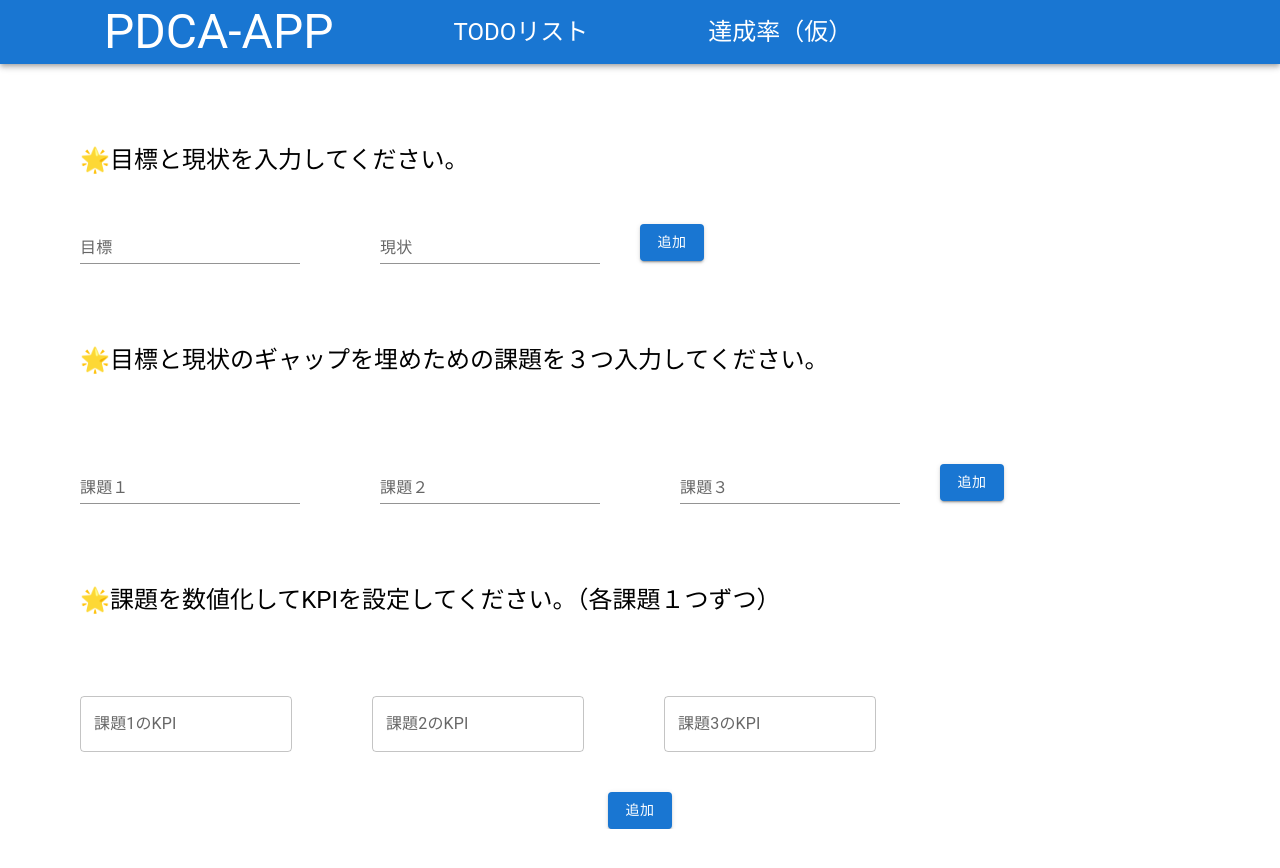
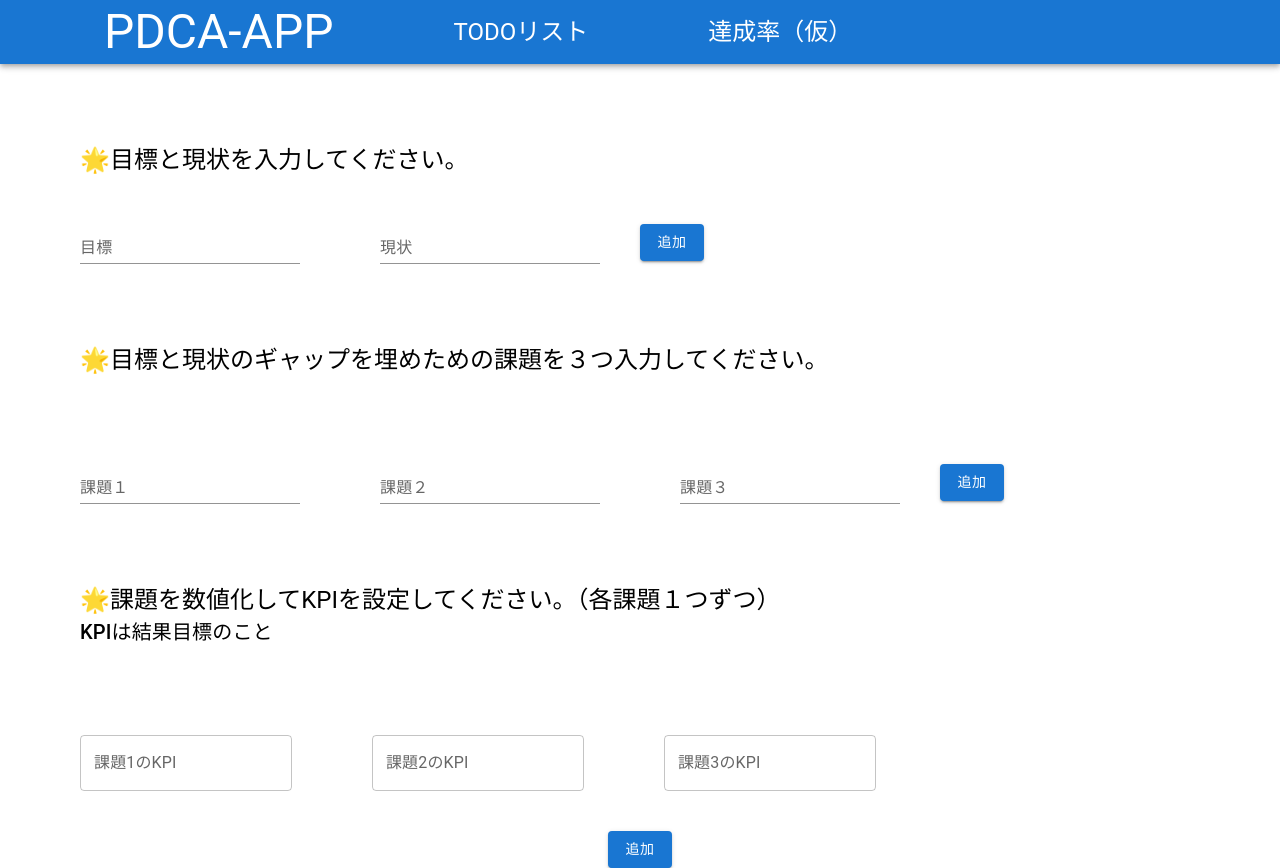
Before and after one commit to taipon55/pdca-app, a Next.js app: page / in a window 1280 px wide. Before the commit the page ends 829 px from the top, so only its background shows below. Built offline with nearby package versions, Linux system fonts and the light colour scheme.

Commit message:
textarea修正

```diff
--- a/components/layout.tsx
+++ b/components/layout.tsx
@@ -70,6 +70,9 @@ function layout() {
       <Typography variant="h5" sx={{ mt: 10, ml: 10 }}>
         🌟課題を数値化してKPIを設定してください。（各課題１つずつ）
       </Typography>
+      <Typography variant="h6" gutterBottom component="div" sx={{ ml: 10 }}>
+        KPIは結果目標のこと
+      </Typography>
       <Textarea />
     </>
   );
```
